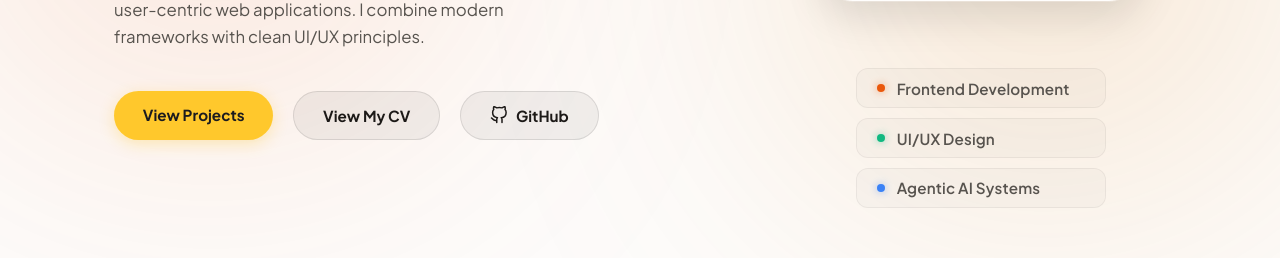
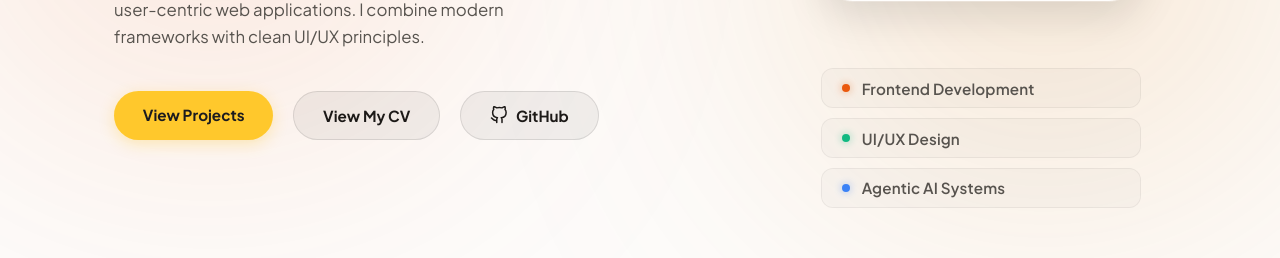
Before and after one commit to webjie28/BENJIELIPALAM, a Vue app: page / in a window 1280 px wide. Shown: the part 480-738 px from the top of the page. Built offline with nearby package versions, Linux system fonts and the light colour scheme; no server answers.

Commit message:
fix: Align hero fact tags width perfectly with portrait container

```diff
--- a/App.vue
+++ b/App.vue
@@ -1720,10 +1720,11 @@ body {
   display: flex;
   flex-direction: column;
   gap: 0.6rem;
-  align-items: flex-start; /* Align list perfectly on the left */
+  align-items: stretch; /* Stretch tags to fill the full width */
   margin-top: 1.5rem;
-  width: 100%;
-  max-width: 250px; /* Keep it tight below the image */
+  width: 320px; /* Match exactly the width of .hero-image-frame */
+  max-width: 100%; /* Ensure responsiveness on small screens */
+  box-sizing: border-box;
 }
 
 .hero-fact-tag {
@@ -1740,6 +1741,7 @@ body {
   transition: transform 0.2s ease, color 0.2s ease, background 0.2s ease;
   letter-spacing: 0.01em;
   width: 100%;
+  box-sizing: border-box; /* Crucial for straight edges */
 }
 
 .fact-bullet {
```
